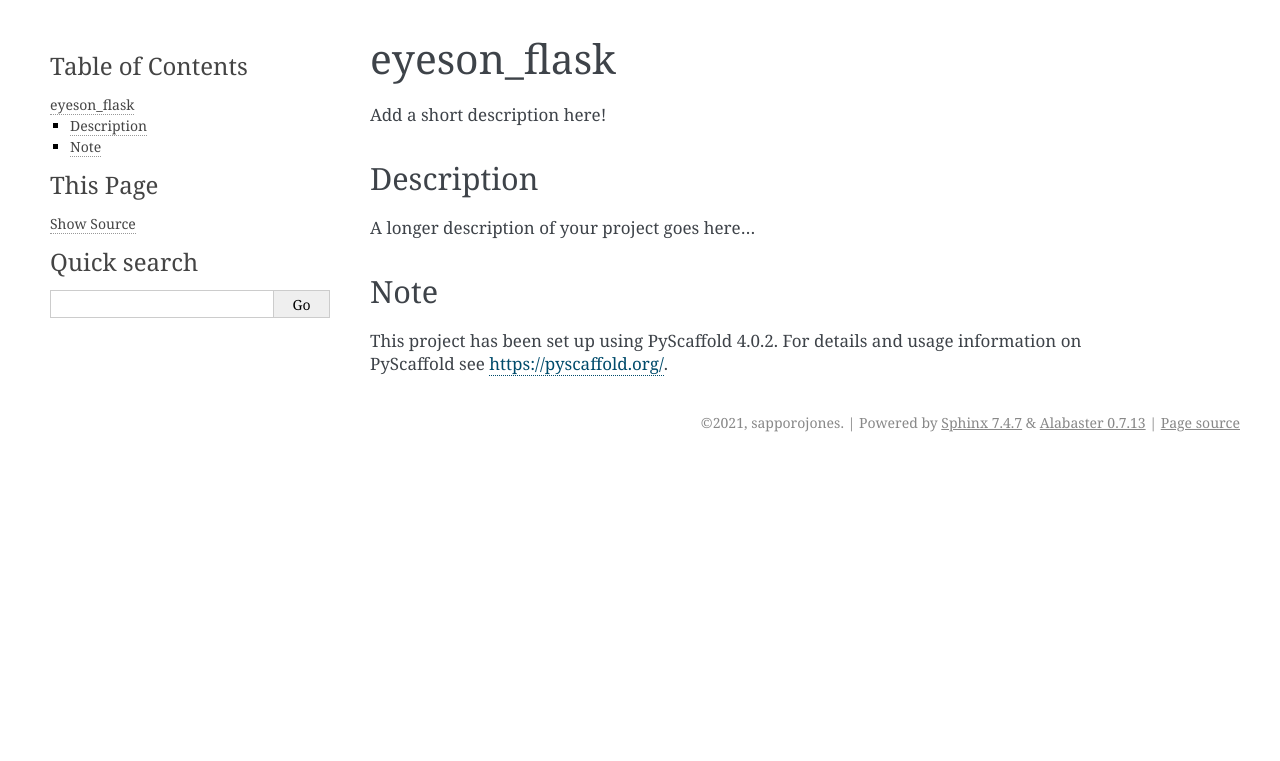
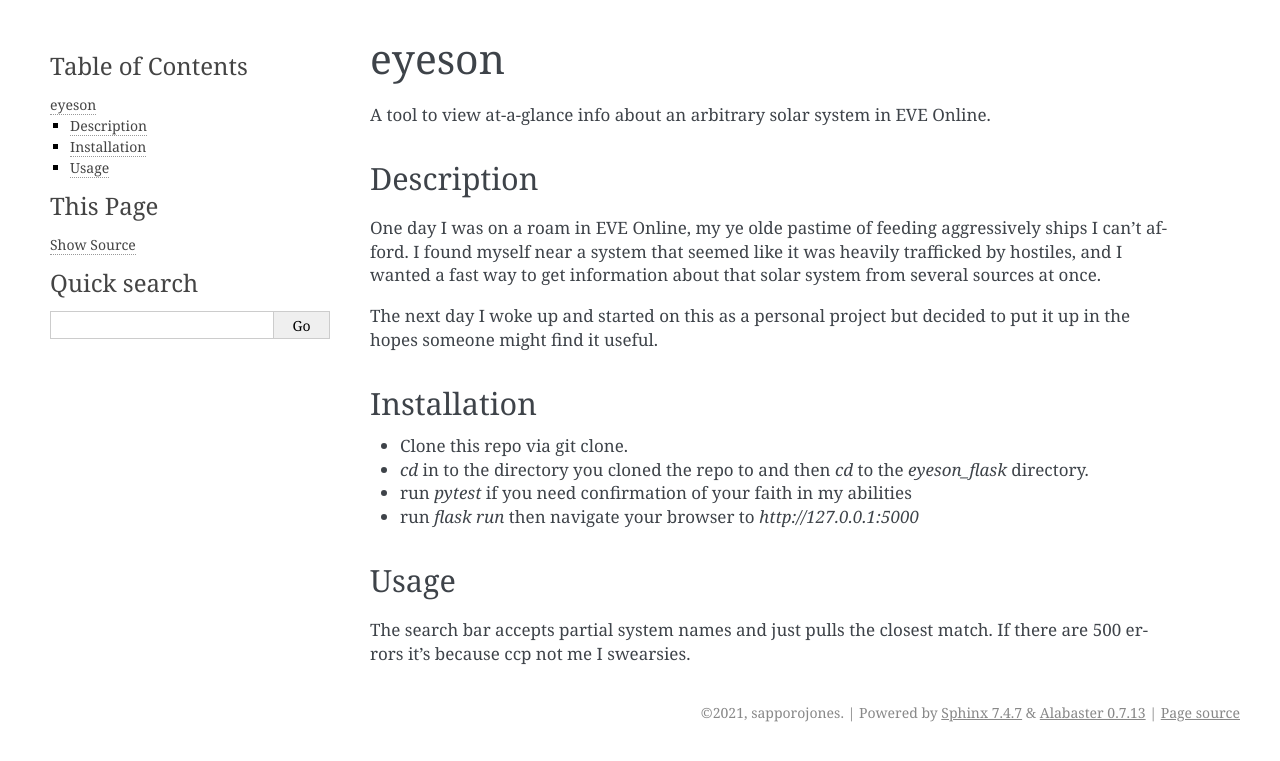
Before and after one commit to sapporojones/eyeson_flask, a Sphinx documentation site: the page built from docs/readme.rst, in a window 1280 px wide. Shown: the top 761 px of the page. Built offline with Sphinx 7.4.7, drawn with Linux system fonts in a browser that asks for light colours; pages that are not in the unit, such as notebooks, are missing from menus; the version number is read from the project's files by our own code.

Commit message:
FIXED: sys path append resolved autodoc errors, builds should work now

```diff
--- a/README.rst
+++ b/README.rst
@@ -1,21 +1,30 @@
-============
-eyeson_flask
-============
 
 
-Add a short description here!
+******
+eyeson
+******
 
+A tool to view at-a-glance info about an arbitrary solar system in EVE Online.
 
 Description
-===========
+###########
 
-A longer description of your project goes here...
+One day I was on a roam in EVE Online, my ye olde pastime of feeding aggressively ships I can't afford.
+I found myself near a system that seemed like it was heavily trafficked by hostiles, and
+I wanted a fast way to get information about that solar system from several sources at once.
 
+The next day I woke up and started on this as a personal project but decided to put it up in the hopes
+someone might find it useful.
 
-.. _pyscaffold-notes:
+Installation
+############
 
-Note
-====
+* Clone this repo via git clone.
+* `cd` in to the directory you cloned the repo to and then `cd` to the `eyeson_flask` directory.
+* run `pytest` if you need confirmation of your faith in my abilities
+* run `flask run` then navigate your browser to `http://127.0.0.1:5000`
 
-This project has been set up using PyScaffold 4.0.2. For details and usage
-information on PyScaffold see https://pyscaffold.org/.
+Usage
+#####
+
+The search bar accepts partial system names and just pulls the closest match.  If there are 500 errors it's because ccp not me I swearsies.
--- a/docs/conf.py
+++ b/docs/conf.py
@@ -9,6 +9,8 @@
 
 import os
 import sys
+sys.path.append(os.path.abspath('../..'))
+sys.path.append(os.path.abspath('..'))
 import inspect
 import shutil
 
@@ -37,7 +39,7 @@ except ImportError:
     from sphinx import apidoc
 
 output_dir = os.path.join(__location__, "api")
-module_dir = os.path.join(__location__, "../src/eyeson_flask")
+module_dir = os.path.join(__location__, "../eyeson_flask")
 try:
     shutil.rmtree(output_dir)
 except FileNotFoundError:
--- a/setup.cfg
+++ b/setup.cfg
@@ -50,6 +50,7 @@ install_requires =
     requests
     esipy
     flask
+    flask-wtf
 
 
 [options.packages.find]
```
